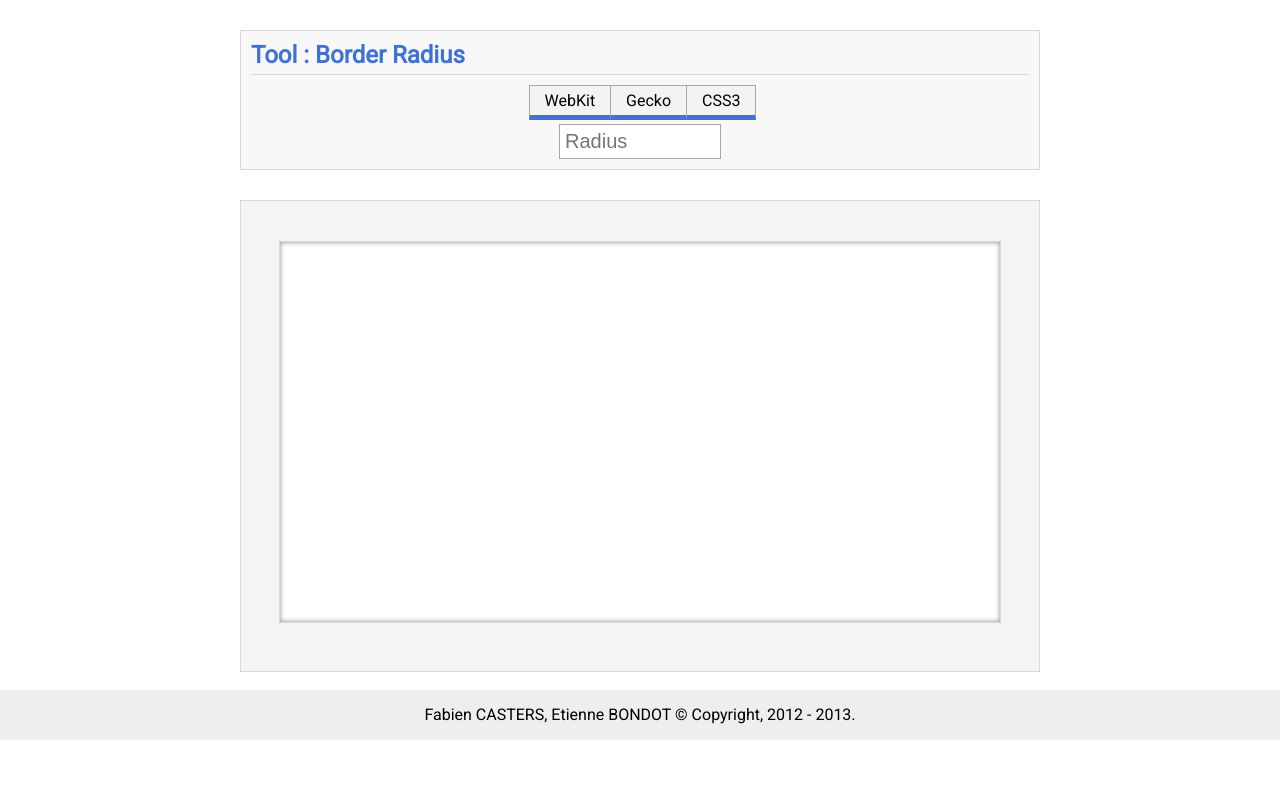
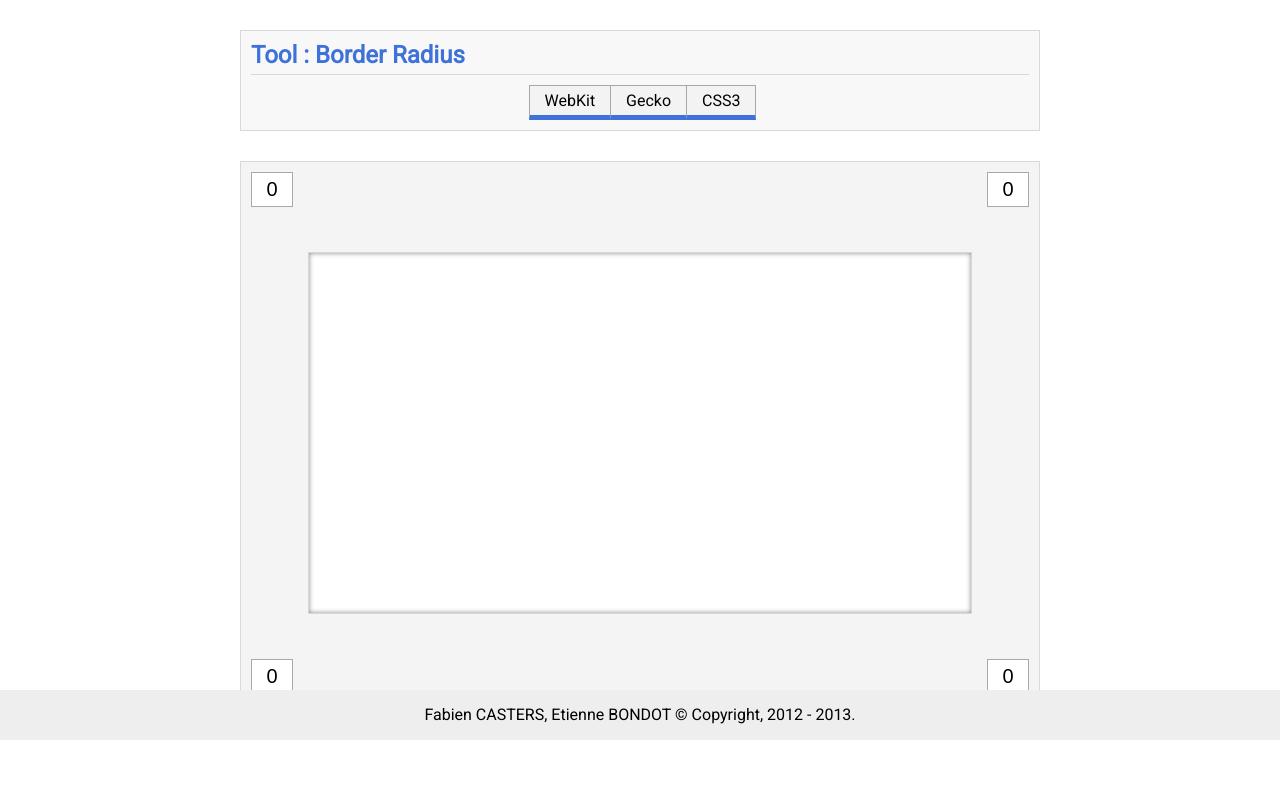
Before and after one commit to vaga/Tooblox, a PHP site: page /border-radius in a window 1280 px wide. Shown: the part 60-858 px from the top of the page. Before the commit the page ends 800 px from the top, so only its background shows below. Run offline with PHP 8.4, Linux system fonts and the light colour scheme; some libraries are stand-ins or nearby versions.

Commit message:
- modif BorderRadius (multiple value for corners) + css

```diff
--- a/public/css/main.css
+++ b/public/css/main.css
@@ -19,14 +19,12 @@ header {
     height: 60px;
     background: #3F72D8;
 }
-
 header .icon {
     width: 60px;
     height: 100%;
     float: left;
     margin-left: 2%;
 }
-
 header h1 a {
     float: left;
     margin-left: 20px;
@@ -103,7 +101,7 @@ article p {
     border: 1px solid #D8D8D8;
     margin-top: 30px;
     padding: 10px;
-    height:450px;
+    height:525px;
     background-color:#F4F4F4
 }
 
@@ -113,33 +111,31 @@ article p {
     -webkit-box-shadow: inset 0 0 5px#888;
     box-shadow: inner 0 0 5px #888;
     background-color: #fff;
-    margin-top: 30px;
-    padding: 10px;
     height:360px;
-    width:90%;
-    margin: 30px auto;
+    width:85%;
+    margin: 45px auto;
 }
 
-#radius {
-    width: 150px;
+.radius-info {margin-top: 50px;}
+#radius-top-right    {float: right}
+#radius-bottom-right {float: right}
+.radius-value {
+    text-align: center;
+    width: 30px;
     padding: 5px;
-    margin-top: 4px;
     border: 1px solid #A8A8A8;
-    background: #fff;
     color: #000;
     font-size: 20px;
 }
 
-.radius-info {margin-top: 100px;}
+/** FORM **/
+article form p {margin-bottom: 5px;}
 
-/** FORM **/
-article form p {
-    margin-bottom: 5px;
-}
 article form label {
     display:block;
     padding-left: 10px;
 }
+
 article form input[type=text] {
     width: 765px;
     padding: 5px;
@@ -149,6 +145,7 @@ article form input[type=text] {
     color: #000;
     font-size: 20px;
 }
+
 article form input[type=submit] {
     margin-top: 10px;
     background: #3F72D8;
@@ -171,7 +168,6 @@ article #error-msg {
     background: #FFD2D3 url('../images/error.png') no-repeat;
     background-position: 5px center;
     color: #871414;
-
 }
 
 /** JQUERY UI **/
--- a/tools/BorderRadius/view.phtml
+++ b/tools/BorderRadius/view.phtml
@@ -7,12 +7,11 @@
                 <input type="checkbox" id="css3" checked="checked"/><label for="css3">CSS3</label>
         </span>
 	</div>
-	<div class="center">
-		<input type="text" placeholder="Radius" id="radius" />
-	</div>
 </div>
 
 <div id="bloc-radius">
+	<input type="text" id="radius-top-left" value="0" class="radius-value">
+	<input type="text" id="radius-top-right" value="0" class="radius-value">
 	<div id="bloc-radius-content" >
 		<ul class="radius-info center">
 			<li id="webkit-style"></li>
@@ -20,21 +19,47 @@
 			<li id="css3-style"></li>
 		</ul>
 	</div>
+	<input type="text" id="radius-bottom-left" value="0" class="radius-value">
+	<input type="text" id="radius-bottom-right" value="0" class="radius-value">
 </div>
 
 <script type="text/javascript">
 	$('.buttonset').buttonset();
     $('.buttonset').buttonset('refresh');
 
-	function infos(value) {
+	function infos(top_left, top_right, bottom_left, bottom_right) {
 		if ($('#webkit').is(':checked')) {
-			$('#webkit-style').html("-webkit-border-radius: " + value + "px;");
+			$('#webkit-style').html("");
+			if (top_left != 0 && (top_left == top_right && top_right == bottom_left && bottom_left == bottom_right))
+				$('#webkit-style').html("-webkit-border-radius: " + top_left + "px;");
+			else {
+				if (top_left != 0) $('#webkit-style').append("-webkit-border-top-left-radius: " + top_left + "px;<br />");
+				if (top_right != 0) $('#webkit-style').append("-webkit-border-top-right-radius: " + top_right + "px;<br />");
+				if (bottom_left != 0) $('#webkit-style').append("-webkit-border-bottom-left-radius: " + bottom_left + "px;<br />");
+				if (bottom_right != 0) $('#webkit-style').append("-webkit-border-bottom-right-radius: " + bottom_right + "px;<br />");
+			}
 		}
 		if ($('#gecko').is(':checked')) {
-			$('#gecko-style').html("-moz-border-radius: " + value + "px;");
+			$('#gecko-style').html("");
+			if (top_left != 0 && (top_left == top_right && top_right == bottom_left && bottom_left == bottom_right))
+				$('#gecko-style').html("-moz-border-radius: " + top_left + "px;");
+			else {
+				if (top_left != 0) $('#gecko-style').append("-moz-border-radius-topleft: " + top_left + "px;<br />");
+				if (top_right != 0) $('#gecko-style').append("-moz-border-radius-topright: " + top_right + "px;<br />");
+				if (bottom_left != 0) $('#gecko-style').append("-moz-border-radius-bottomleft: " + bottom_left + "px;<br />");
+				if (bottom_right != 0) $('#gecko-style').append("-moz-border-radius-bottomright: " + bottom_right + "px;<br />");
+			}
 		}
 		if ($('#css3').is(':checked')) {
-			$('#css3-style').html("border-radius: " + value +"px;");
+			$('#css3-style').html("");
+			if (top_left != 0 && (top_left == top_right && top_right == bottom_left && bottom_left == bottom_right))
+				$('#css3-style').html("border-radius: " + top_left +"px;");
+			else  {
+				if (top_left != 0) $('#css3-style').append("border-top-left-radius: " + top_left +"px;<br />");
+				if (top_right != 0) $('#css3-style').append("border-top-right-radius: " + top_right +"px;<br />");
+				if (bottom_left != 0) $('#css3-style').append("border-bottom-left-radius: " + bottom_left +"px;<br />");
+				if (bottom_right != 0) $('#css3-style').append("border-bottom-right-radius: " + bottom_right +"px;<br />");
+			}
 		}
 	}
 
@@ -44,46 +69,77 @@
 		$('#css3-style').html("");
 	}
 
-	$('#radius').keyup(function(e) {
+	function check_values(top_left, top_right, bottom_left, bottom_right) {
+		$num_clean = 0;
+		$num_clean = top_left == 0 ? $num_clean + 1 : $num_clean;
+		$num_clean = top_right == 0 ? $num_clean + 1 : $num_clean;
+		$num_clean = bottom_left == 0 ? $num_clean + 1 : $num_clean;
+		$num_clean = bottom_right == 0 ? $num_clean + 1 : $num_clean;
+		if ($num_clean == 3) {
+			$value = 0;
+			$value = top_left == 0 ? $value : top_left;
+			$value = top_right == 0 ? $value : top_right;
+			$value = bottom_left == 0 ? $value : bottom_left;
+			$value = bottom_right == 0 ? $value : bottom_right;
+			$('.radius-value').val($value);
+		}
+	}
+
+	$('.radius-value').keyup(function(e) {
 		if (e.keyCode == 13) {
 			cleanup();
-			var radius = $('#radius').val();
-			if (isNumber($('#radius').val())) {
+
+			if (isNumber($('#radius-top-left').val()) && isNumber($('#radius-top-right').val()) &&
+				isNumber($('#radius-bottom-left').val()) && isNumber($('#radius-bottom-right').val())) {
+
+				check_values($('#radius-top-left').val(), $('#radius-top-right').val(), $('#radius-bottom-left').val(), $('#radius-bottom-right').val());
+
+				var radius_top_left = $('#radius-top-left').val();
+				var radius_top_right = $('#radius-top-right').val();
+				var radius_bottom_left = $('#radius-bottom-left').val();
+				var radius_bottom_right = $('#radius-bottom-right').val();
+
 				if ($('#css3').checked) {
 					$('#bloc-radius-content').css({
-						borderTopLeftRadius: radius,
-	    				borderTopRightRadius: radius,
-					    borderBottomLeftRadius: radius,
-					    borderBottomRightRadius: radius,
+						borderTopLeftRadius: radius_top_left,
+	    				borderTopRightRadius: radius_top_right,
+					    borderBottomLeftRadius: radius_bottom_left,
+					    borderBottomRightRadius: radius_bottom_right
 					  });
 				}
 				if ($('#webkit').checked) {
 					$('#bloc-radius-content').css({
-						WebkitBorderTopLeftRadius: radius,
-					    WebkitBorderTopRightRadius: radius,
-					    WebkitBorderBottomLeftRadius: radius,
-					    WebkitBorderBottomRightRadius: radius,
+						WebkitBorderTopLeftRadius: radius_top_left,
+					    WebkitBorderTopRightRadius: radius_top_right,
+					    WebkitBorderBottomLeftRadius: radius_bottom_left,
+					    WebkitBorderBottomRightRadius: radius_bottom_right
 					});
 				}
 				if ($('#gecko').checked) {
 					$('#bloc-radius-content').css({
-						MozBorderRadius: radius
+						MozBorderRadiusTopLeft: radius_top_left,
+						MozBorderRadiusTopRight: radius_top_right,
+						MozBorderRadiusBottomLeft: radius_bottom_left,
+						MozBorderRadiusBottomRight: radius_bottom_right
 					});
 				}
 
 				$('#bloc-radius-content').animate ({
-				    borderTopLeftRadius: radius,
-				    borderTopRightRadius: radius,
-				    borderBottomLeftRadius: radius,
-				    borderBottomRightRadius: radius,
-				    WebkitBorderTopLeftRadius: radius,
-				    WebkitBorderTopRightRadius: radius,
-				    WebkitBorderBottomLeftRadius: radius,
-				    WebkitBorderBottomRightRadius: radius,
-				    MozBorderRadius: radius
+				    borderTopLeftRadius: radius_top_left,
+    				borderTopRightRadius: radius_top_right,
+				    borderBottomLeftRadius: radius_bottom_left,
+				    borderBottomRightRadius: radius_bottom_right,
+				    WebkitBorderTopLeftRadius: radius_top_left,
+				    WebkitBorderTopRightRadius: radius_top_right,
+				    WebkitBorderBottomLeftRadius: radius_bottom_left,
+				    WebkitBorderBottomRightRadius: radius_bottom_right,
+				    MozBorderRadiusTopLeft: radius_top_left,
+					MozBorderRadiusTopRight: radius_top_right,
+					MozBorderRadiusBottomLeft: radius_bottom_left,
+					MozBorderRadiusBottomRight: radius_bottom_right
 				}, 900);
 
-				infos(radius);
+				infos(radius_top_left, radius_top_right, radius_bottom_left, radius_bottom_right);
 			}
 		}
 	});
```
